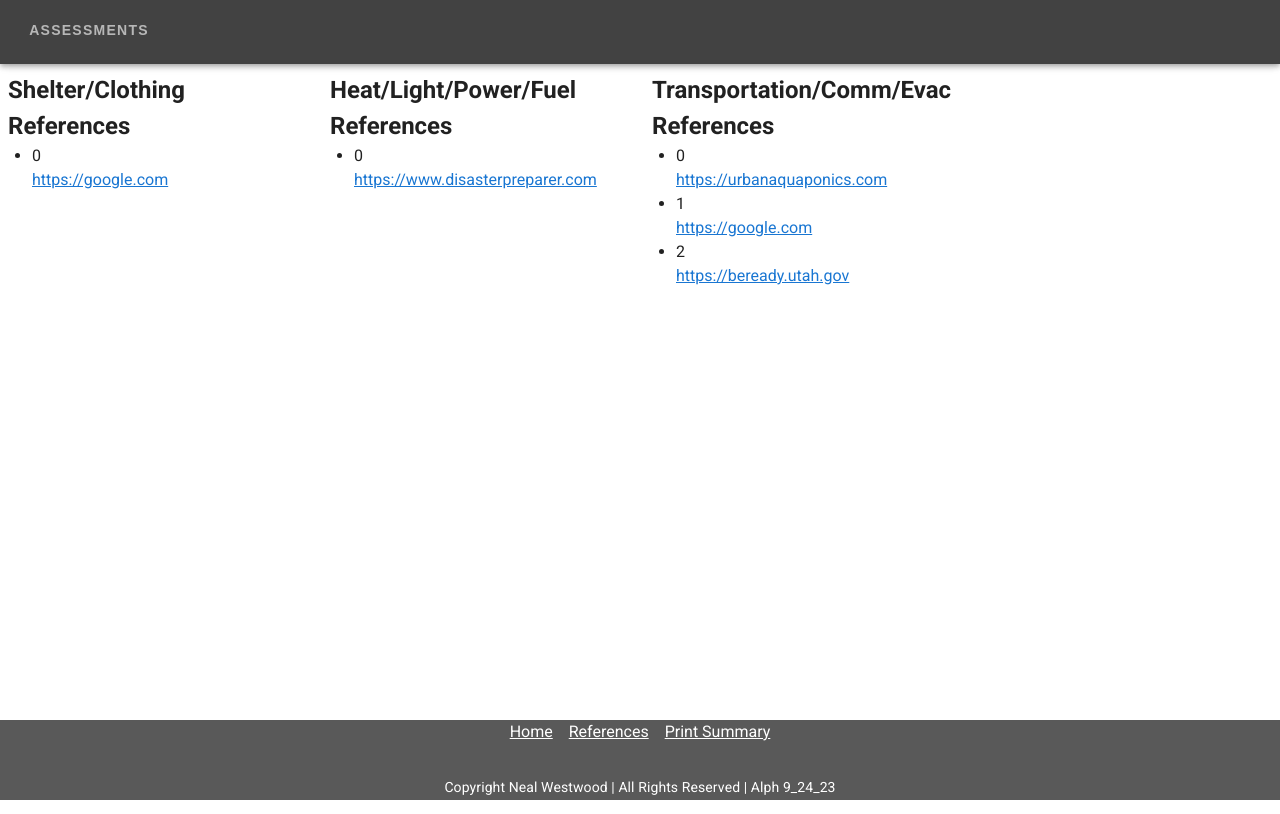
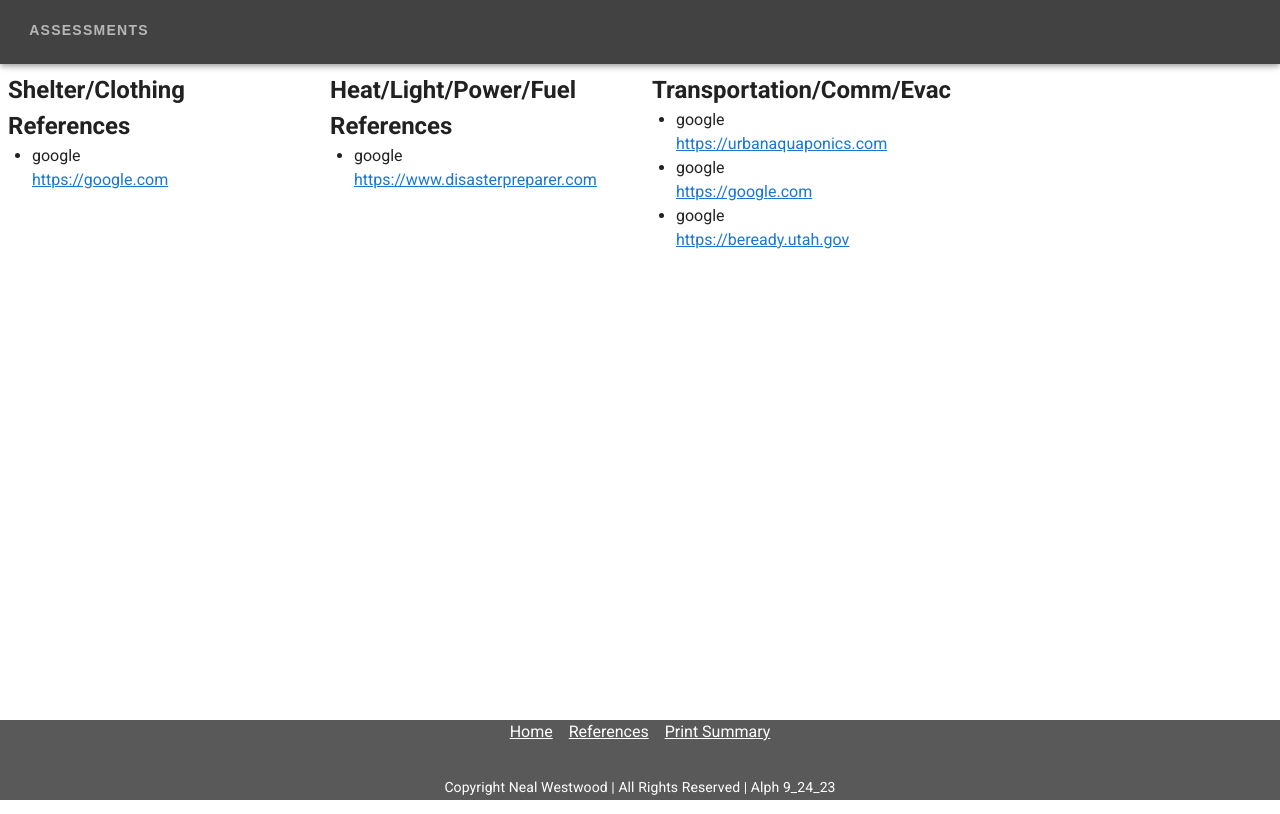
Before and after one commit to N-Westwood/dads-website, a Vue app: page /references in a window 1280 px wide. Built offline with nearby package versions, Linux system fonts and the light colour scheme.

Commit message:
makes reference page more static-like

```diff
--- a/src/assets/data.json
+++ b/src/assets/data.json
@@ -4,10 +4,6 @@
       "id": "shelter",
       "label": "Shelter/Clothing",
       "icon": "mdi-home",
-      "desc": ["google"],
-      "links": [
-        "https://google.com"
-      ],
       "questions": {
         "short": [
           {
@@ -161,8 +157,6 @@
       "id": "heat",
       "label": "Heat/Light/Power/Fuel",
       "icon": "mdi-gas-station",
-      "desc": ["google"],
-      "links": ["https://www.disasterpreparer.com"],
       "questions": {
         "short": [
           {
@@ -261,8 +255,6 @@
       "id": "transportation",
       "label": "Transportation/Comm/Evac",
       "icon": "mdi-car",
-      "desc": ["google"],
-      "links": ["https://urbanaquaponics.com", "https://google.com","https://beready.utah.gov"],
       "questions": {
         "short": [
           {
@@ -486,8 +478,6 @@
       "id": "spiritual",
       "label": "Spiritual/Mental",
       "icon": "mdi-book-cross",
-      "desc": [],
-      "links": [],
       "questions": {
         "short": [
           {
@@ -566,8 +556,6 @@
       "id": "health",
       "label": "Health/Safety/Security",
       "icon": "mdi-shield-lock",
-      "desc": [],
-      "links": [],
       "questions": {
         "short": [
           {
@@ -770,8 +758,6 @@
       "id": "finance",
       "label": "Finance/Legal",
       "icon": "mdi-cash",
-      "desc": [],
-      "links": [],
       "questions": {
         "short": [
           {
@@ -880,8 +866,6 @@
       "id": "tools",
       "label": "Knowledge/Tools",
       "icon": "mdi-tools",
-      "desc": [],
-      "links": [],
       "questions": {
         "short": [
           {
@@ -1025,8 +1009,6 @@
       "id": "food",
       "label": "Food/Water/Special Needs",
       "icon": "mdi-food",
-      "desc": [],
-      "links": [],
       "questions": {
         "short": [
           {
--- a/src/views/Reference.vue
+++ b/src/views/Reference.vue
@@ -2,16 +2,49 @@
   <v-main>
     <div class="main">
       <v-row class="mt-15">
-            <v-col v-for="category in categories" :key="category.id" sm='6' lg="3">
-
-                <h2 id="short-shelter">{{ category.label }} References</h2>
+        <v-col sm="6" lg="3">
+          <h2>Shelter/Clothing References</h2>
           <ul>
-                <li v-for="(link,desc) in category.links" :key="link">
-                     {{desc}} <br>
-                    <a :href=link>{{ link }}</a>
+            <li>
+              google
+              <br />
+              <a href="https://google.com" target="_blank" rel="noreferrer noopener">https://google.com</a>
             </li>
           </ul>
         </v-col>
+
+        <v-col sm="6" lg="3">
+          <h2>Heat/Light/Power/Fuel References</h2>
+          <ul>
+            <li>
+              google
+              <br />
+              <a href="https://www.disasterpreparer.com" target="_blank" rel="noreferrer noopener">https://www.disasterpreparer.com</a>
+            </li>
+          </ul>
+        </v-col>
+
+        <v-col sm="6" lg="3">
+          <h2>Transportation/Comm/Evac</h2>
+          <ul>
+            <li>
+              google
+              <br />
+              <a href="https://urbanaquaponics.com" target="_blank" rel="noreferrer noopener">https://urbanaquaponics.com</a>
+            </li>
+            <li>
+              google
+              <br />
+              <a href="https://google.com" target="_blank" rel="noreferrer noopener">https://google.com</a>
+            </li>
+            <li>
+              google
+              <br />
+              <a href="https://beready.utah.gov" target="_blank" rel="noreferrer noopener">https://beready.utah.gov</a>
+            </li>
+          </ul>
+        </v-col>
+
       </v-row>
     </div>
   </v-main>
@@ -22,22 +55,14 @@ import data from '../assets/data.json'
 
 export default {
   name: 'App',
-  components: {
-
-  },
+  components: {},
   data: () => ({
-    categories: data.categories.filter(category => category.links?.length)
+    categories: data.categories.filter((category) => category.links?.length)
   }),
-  methods: {
-
-  },
-  watch:{
-
-  },
-  created(){
-
+  methods: {},
+  watch: {},
+  created() {}
 }
-};
 </script>
 
 <style scoped>
```
Lines whose indentation alone changed are shown as unchanged.
